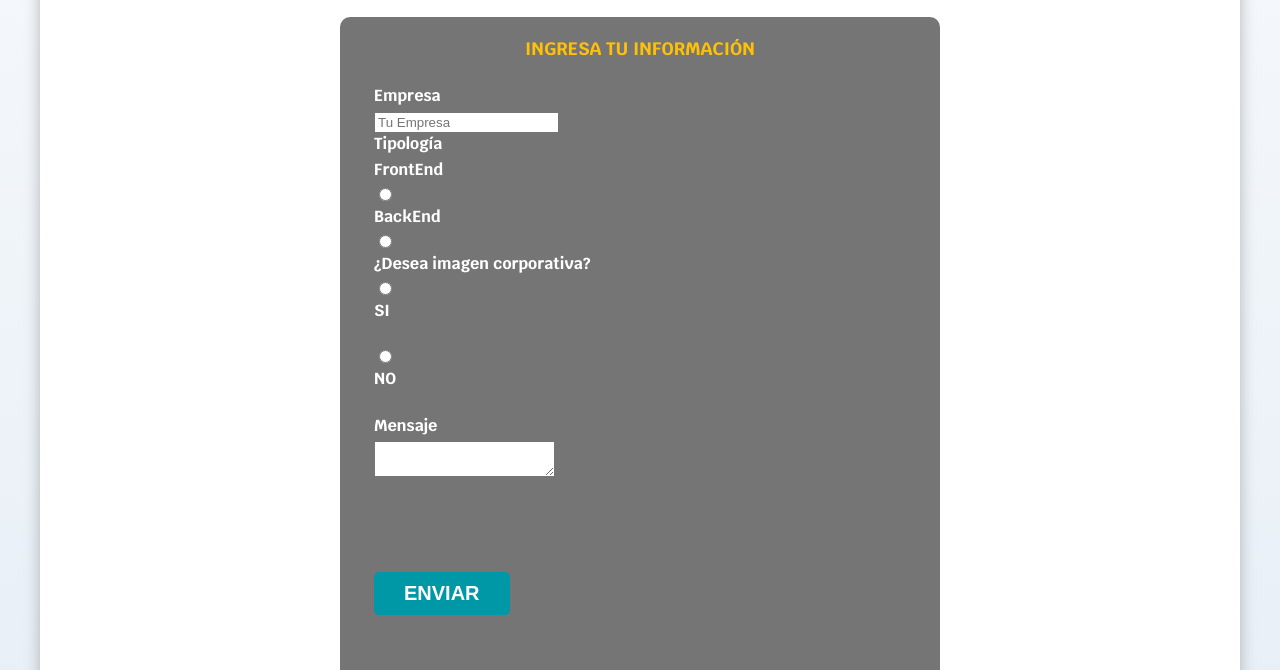
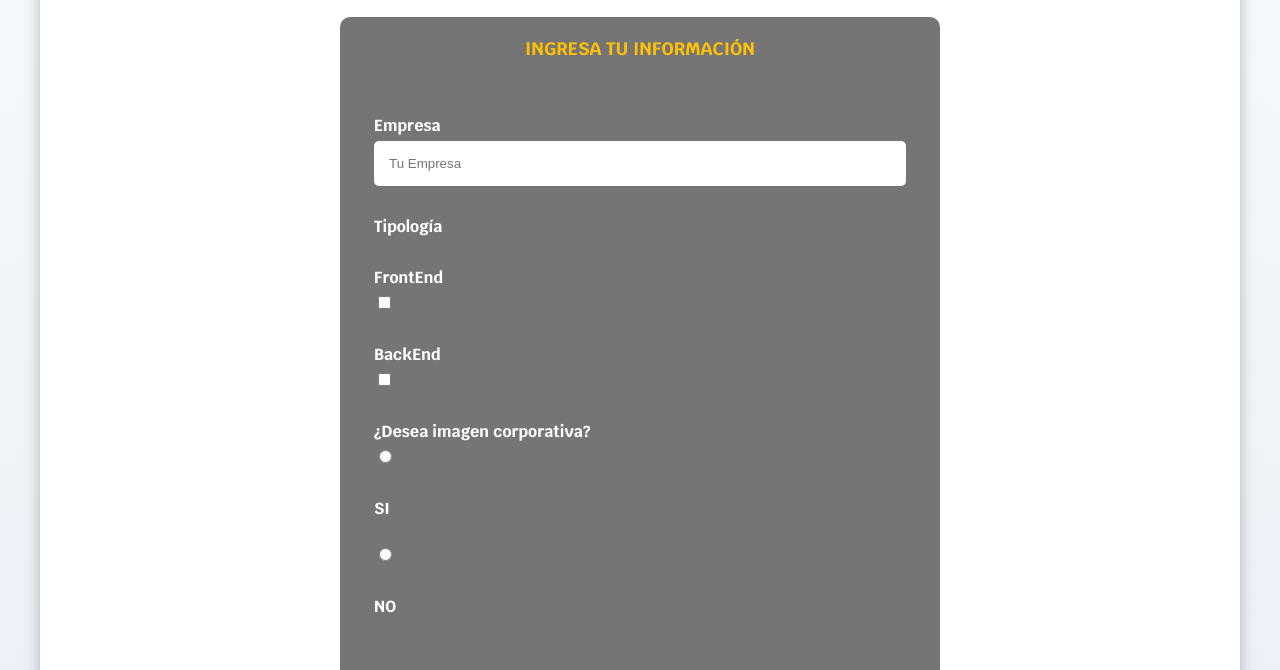
Before and after one commit to ElGache/Freelancer, a plain HTML site: page presupuesto.html in a window 1280 px wide. Shown: the part 674-1344 px from the top of the page. Drawn offline with Linux system fonts and the light colour scheme.

Commit message:
10/11/2023
Cambios sin mas.

```diff
--- a/css/stylepp.css
+++ b/css/stylepp.css
@@ -158,12 +158,24 @@ body {
 } /*le da margen abajo entre la información y el boton de enviar*/
 
 .campo label {
+    margin-top: 3rem;
     color: var(--blanco);
     font-weight: bold;
     margin-bottom: .5rem;
     display: block;
 }/*coloca y da estilo a los label que son los titulos en plan: empresa, tipologia, html . . .*/
 
+.campo form{
+
+}
+
+.input-text {
+    width: 100%; /*esto hace que pille el 100% de espacio para ingresar datos*/
+    border: none;
+    padding: 1.5rem;
+    border-radius: .5rem;
+}
+
 .footer {
     text-align: center;
 }
--- a/presupuesto.html
+++ b/presupuesto.html
@@ -45,14 +45,14 @@
                             <label>Empresa</label>
                             <input class="input-text" type="text" placeholder="Tu Empresa">
                             <label>Tipología</label>
-                            <form>
+                            <form class="campo">
                                 <label for="html">FrontEnd</label>
-                                <input type="radio" id="FrontEnd" name="FrontEnd" value="FrontEnd">
+                                <input type="checkbox" id="FrontEnd" name="FrontEnd" value="FrontEnd">
                                 <label for="css">BackEnd</label>
-                                <input type="radio" id="BackEnd" name="BackEnd" value="BackEnd">
+                                <input type="checkbox" id="BackEnd" name="BackEnd" value="BackEnd">
                             </form>
                             <label>¿Desea imagen corporativa?</label>
-                            <form>
+                            <form class="campo">
                                 <input type="radio" id="SI" name="SI" value="SI">
                                 <label for="SI">SI</label><br>
                                 <input type="radio" id="NO" name="NO" value="NO">
```
